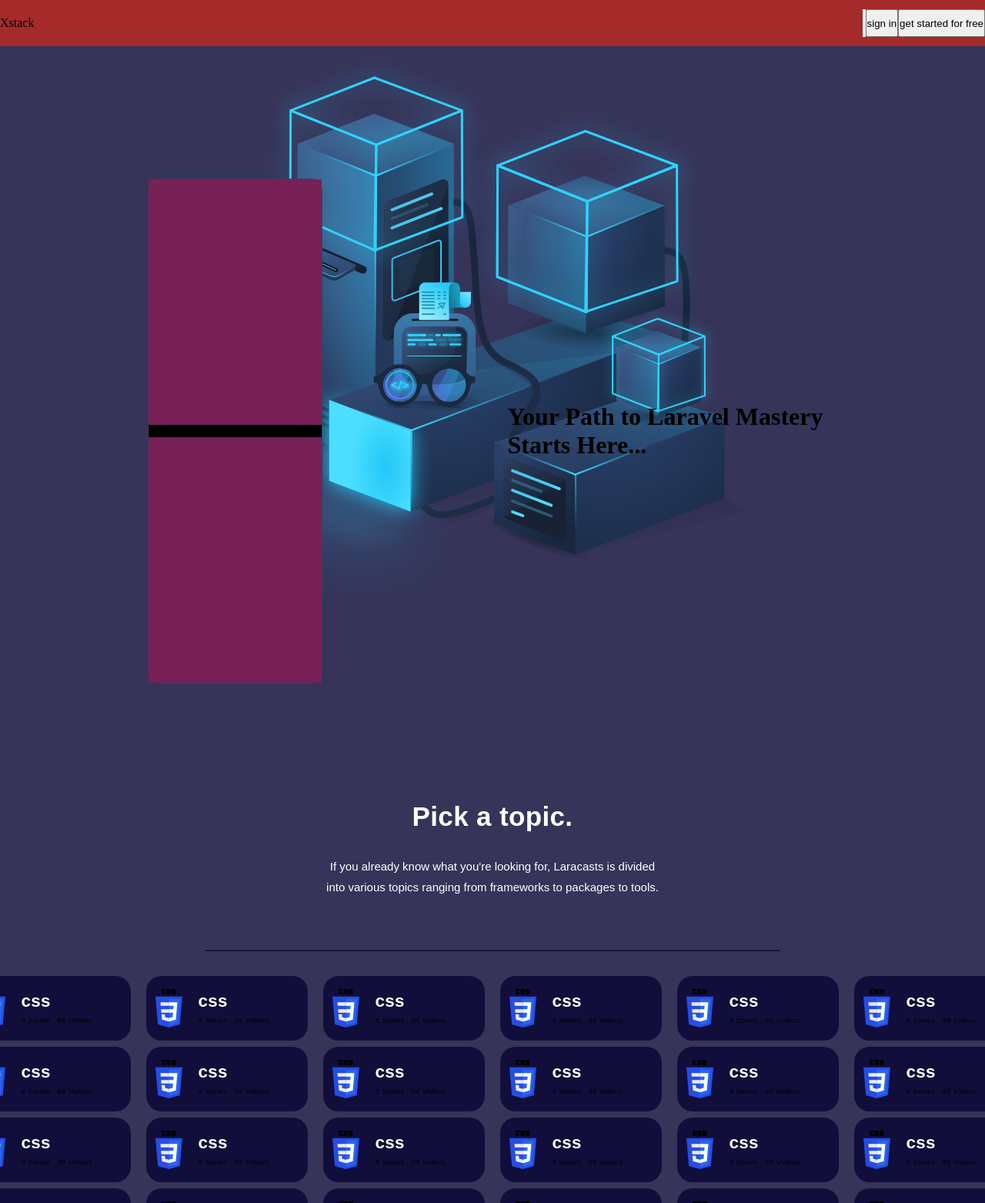
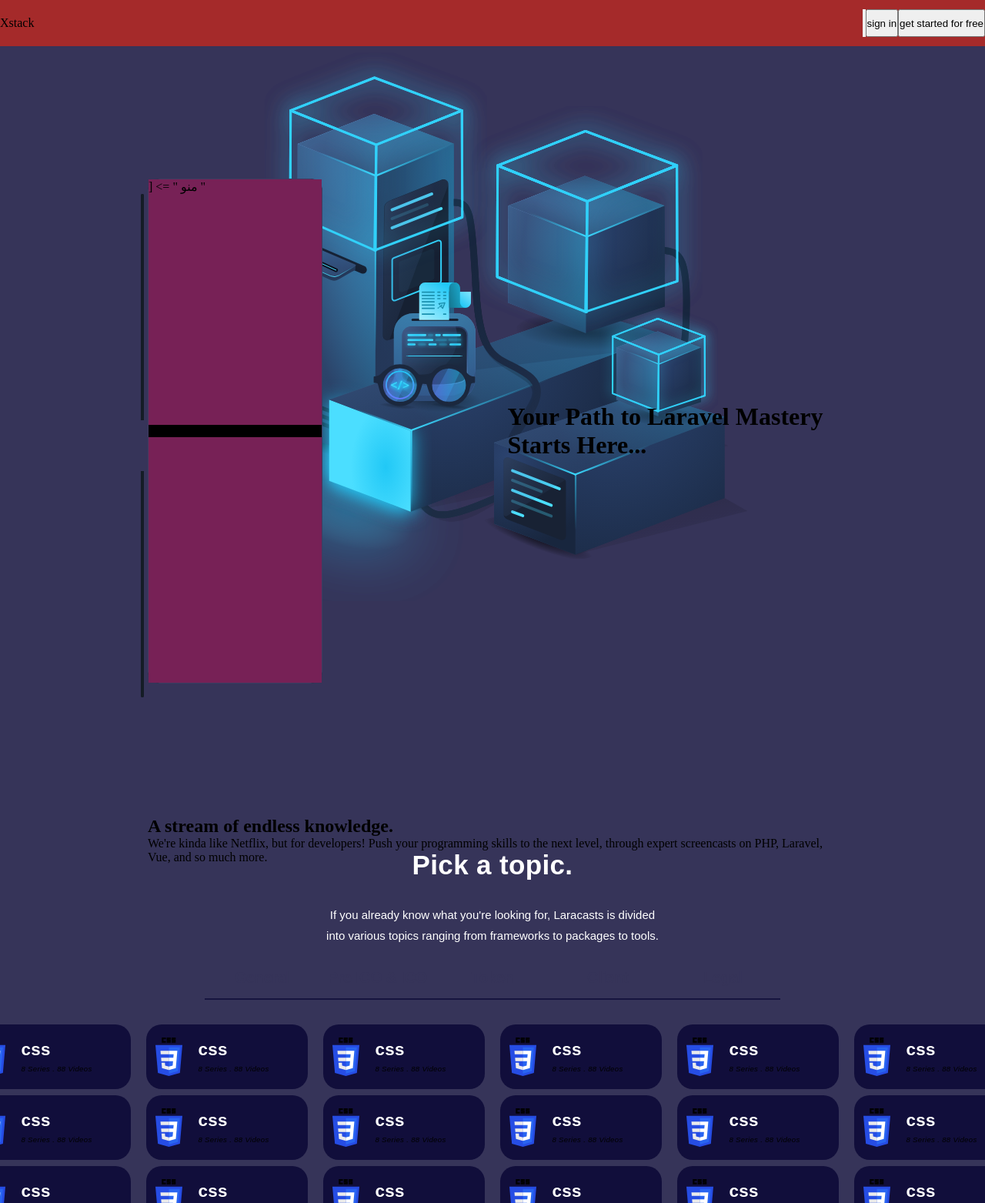
Before and after one commit to Alikanan-a/X-stack-front-L.C-version, a website: page index.html in a window 1280 px wide. Shown: the top 1563 px of the page at 77% size. Drawn offline with Linux system fonts and the light colour scheme; some icons are missing; a web font is replaced by a local one.

Commit message:
add index class

```diff
--- a/assets/css/style.css
+++ b/assets/css/style.css
@@ -95,6 +95,9 @@
 }
 /*=============== token detail--page  ===============*/
 .token-detail{
+    background-image: url(../img/home-banner-illustration.svg);
+    background-position: top; /* Center the image */
+    background-repeat: no-repeat; /* Do not repeat the image */
     display: flex;
     flex-direction: column;
     justify-content: center;
@@ -174,6 +177,15 @@
     width: 100%;
 }
 
+.border_munu {
+    background: linear-gradient(180deg,#151c26 45%,transparent 0,transparent 55%,#151c26 0);
+    border-radius: 4px;
+    display: block;
+    height: 100%;
+    left: -10px;
+    position: absolute;
+    width: 4px;
+}
 .token--image{
 
 }
--- a/index.html
+++ b/index.html
@@ -32,14 +32,16 @@
             <div class="token--supper">
                 <div class="token-charts">
                     <div class="token_chart_upper">
-                        <div class="token_upper_content_placeHolder">
-
+                        <div class="token_upper_title_placeHolder">
+                            ] <= " منو " </div> <div class="token_upper_content_placeHolder">
+                                <div class="token_border_placeHolder">
+                                    <div class="border_munu"></div>
+                                    <div class="border_munu"></div>
+                                </div>
+                                <div class="token_inner_content_placeHolder_">
+                                    <span></span>
+                                </div>
                         </div>
-                        <div class="token_upper_content_placeHolder"></div>
-                        <div class="token_upper_content_placeHolder"></div>
-                        <div class="token_upper_content_placeHolder"></div>
-                        <div class="token_upper_content_placeHolder"></div>
-                        <div class="token_upper_content_placeHolder"></div>
                     </div>
                     <div class="token_chart_supper">
 
@@ -53,6 +55,17 @@
                 </div>
             </div>
         </div>
+        <!--=============== knowledge--page ===============-->
+        <section id="knowledge--page" class="knowledge--page">
+            <div class="knowledge--page__upper">
+                <h2>
+                    A stream of endless knowledge.
+                </h2>
+                <span>
+                    We're kinda like Netflix, but for developers! Push your programming skills to the next level, through expert screencasts on PHP, Laravel, Vue, and so much more.
+                </span>
+            </div>
+        </section>
         <!--=============== question--page ===============-->
         <div class="question--page">
             <div class="question--container">
```
